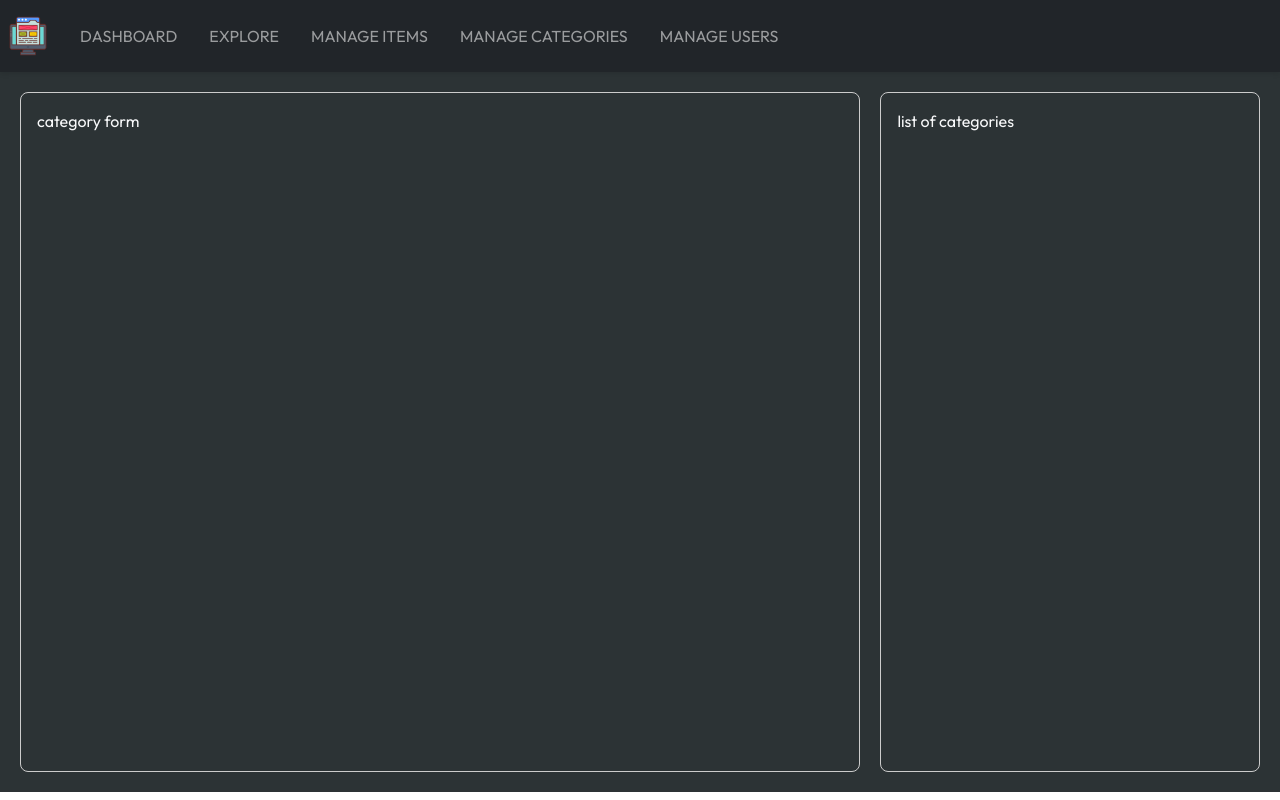
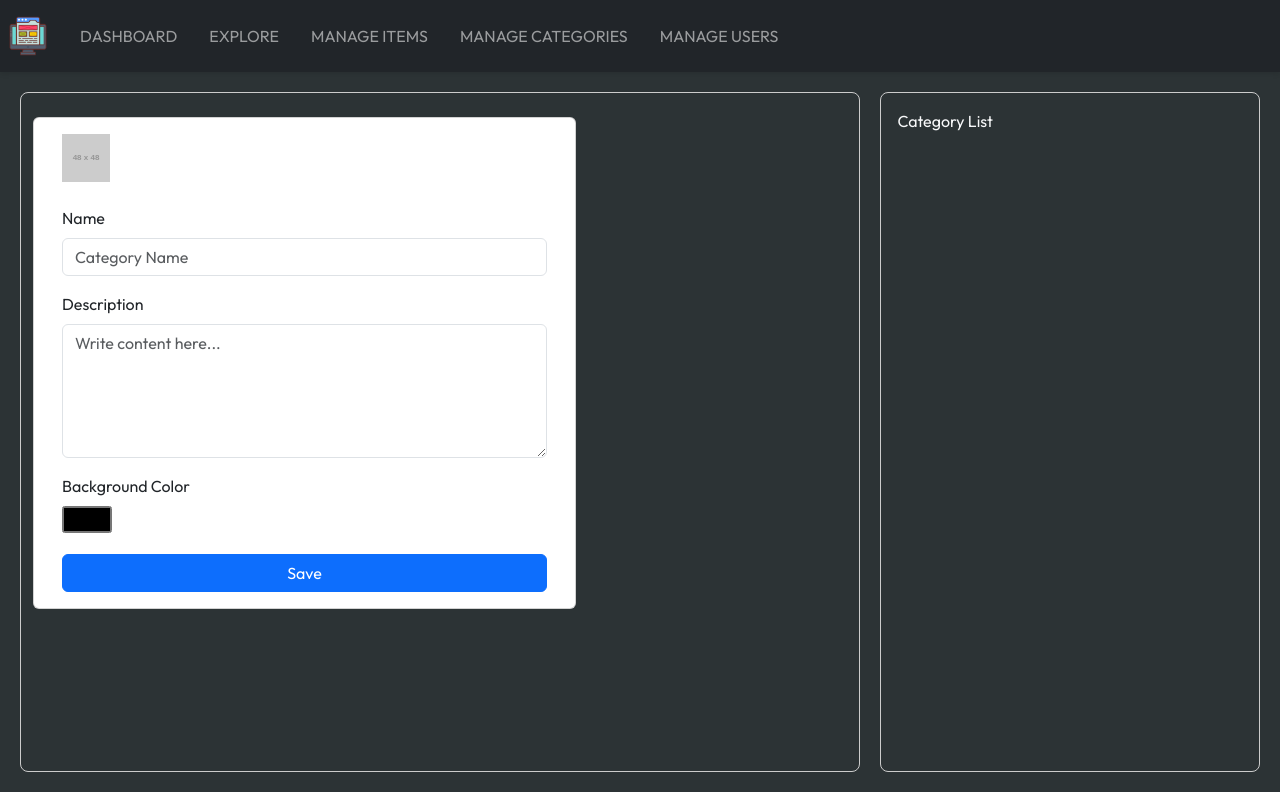
Before and after one commit to Mohamedfayaas/Billing-Software, a React (Vite) app in the folder client/: page /managecategory in a window 1280 px wide. Built offline with nearby package versions, Linux system fonts and the light colour scheme.

Commit message:
new file were addded.

```diff
--- /dev/null
+++ b/client/src/components/CategoryForm/CategoryForm.jsx
@@ -0,0 +1,54 @@
+const CategoryForm = () => {
+    return (
+        <div className="mx-2 mt-2">
+            <div className="row">
+                <div className="card col-md-8 form-container">
+                    <div className="card-body">
+                        <form>
+                            <div className="mb-3">
+                                <label htmlFor="image" className="form-label">
+                                    <img src="https://placehold.co/48x48" alt=""  width={48}/>
+                                </label>
+                                <input type="file" id="image" name="image" className="form-control" hidden />
+                            </div>
+                            <div className="mb-3">
+                                <label htmlFor="name" className="form-label">Name</label>
+                                <input type="text"
+                                className="form-control"
+                                id="name"
+                                name="name"
+                                placeholder="Category Name"
+                                />
+                            </div>
+                            <div className="mb-3">
+                                <label htmlFor="name" className="form-label">Description</label>
+                                <textarea
+                                       rows="5"
+                                       className="form-control"
+                                       id="description"
+                                       name="description"
+                                       placeholder="Write content here..."
+                                ></textarea>
+                            </div>
+                            <div className="mb-3">
+                                <label htmlFor="bgcolor" className="form-label">Background Color</label>
+                                <br/>
+                                <input type="color"
+                                       id="bgcolor"
+                                       name="bgcolor"
+                                       placeholder="#ffffff"/>
+                            </div>
+                            <button type="submit" className="btn btn-primary w-100" >Save</button>
+                        </form>
+                    </div>
+                </div>
+            </div>
+        </div>
+
+
+
+
+    )
+
+}
+export default CategoryForm;
--- /dev/null
+++ b/client/src/components/CategoryList/CategoryList.jsx
@@ -0,0 +1,7 @@
+const CategoryList = () => {
+    return (
+        <div>Category List</div>
+    )
+}
+
+export default CategoryList;
--- /dev/null
+++ b/client/src/components/UserForm/UsersForm.jsx
@@ -0,0 +1,43 @@
+const UserForm = () => {
+    return (
+        <div className="mx-2 mt-2">
+            <div className="row">
+                <div className="card col-md-8 form-container">
+                    <div className="card-body">
+                        <form>
+                            <div className="mb-3">
+                                <label htmlFor="name" className="form-label">Name</label>
+                                <input type="text"
+                                       className="form-control"
+                                       id="name"
+                                       name="name"
+                                       placeholder="John Doe"
+                                />
+                            </div>
+                            <div className="mb-3">
+                                <label htmlFor="email" className="form-label">Email</label>
+                                <br/>
+                                <input type="email"
+                                       id="email"
+                                       name="email"
+                                       className="form-control"
+                                       placeholder="yourname@example.com"/>
+                            </div>
+                            <div className="mb-3">
+                                <label htmlFor="password" className="form-label">Password</label>
+                                <br/>
+                                <input type="password"
+                                       id="password"
+                                       name="password"
+                                       className="form-control"
+                                       placeholder="**************"/>
+                            </div>
+                            <button type="submit" className="btn btn-warning w-100" >Save</button>
+                        </form>
+                    </div>
+                </div>
+            </div>
+        </div>
+    )
+}
+export default UserForm;
--- /dev/null
+++ b/client/src/components/UsersList/UsersList.jsx
@@ -0,0 +1,6 @@
+const UserList = () => {
+    return (
+        <div>Users List</div>
+    )
+}
+export default UserList;
--- a/client/src/pages/ManageCategory/ManageCategory.jsx
+++ b/client/src/pages/ManageCategory/ManageCategory.jsx
@@ -1,12 +1,14 @@
 import "./MaangeCategory.css"
+import CategoryList from "../../components/CategoryList/CategoryList.jsx";
+import CategoryForm from "../../components/CategoryForm/CategoryForm.jsx";
 const ManageCategory = () => {
     return (
         <div className="category-container text-light">
             <div className="left-column">
-                category form
+                <CategoryForm />
             </div>
             <div className="right-column">
-                list of categories
+                 <CategoryList />
             </div>
         </div>
     )
--- a/client/src/pages/ManageUsers/ManageUsers.jsx
+++ b/client/src/pages/ManageUsers/ManageUsers.jsx
@@ -1,12 +1,14 @@
 import "./ManageUsers.css"
+import UserList from "../../components/UsersList/UsersList.jsx";
+import UserForm from "../../components/UserForm/UsersForm.jsx";
 const ManageUsers = () => {
     return (
         <div className="users-container text-light">
             <div className="left-column">
-                category form
+                <UserForm />
             </div>
             <div className="right-column">
-                list of categories
+                <UserList />
             </div>
         </div>
     )
```
